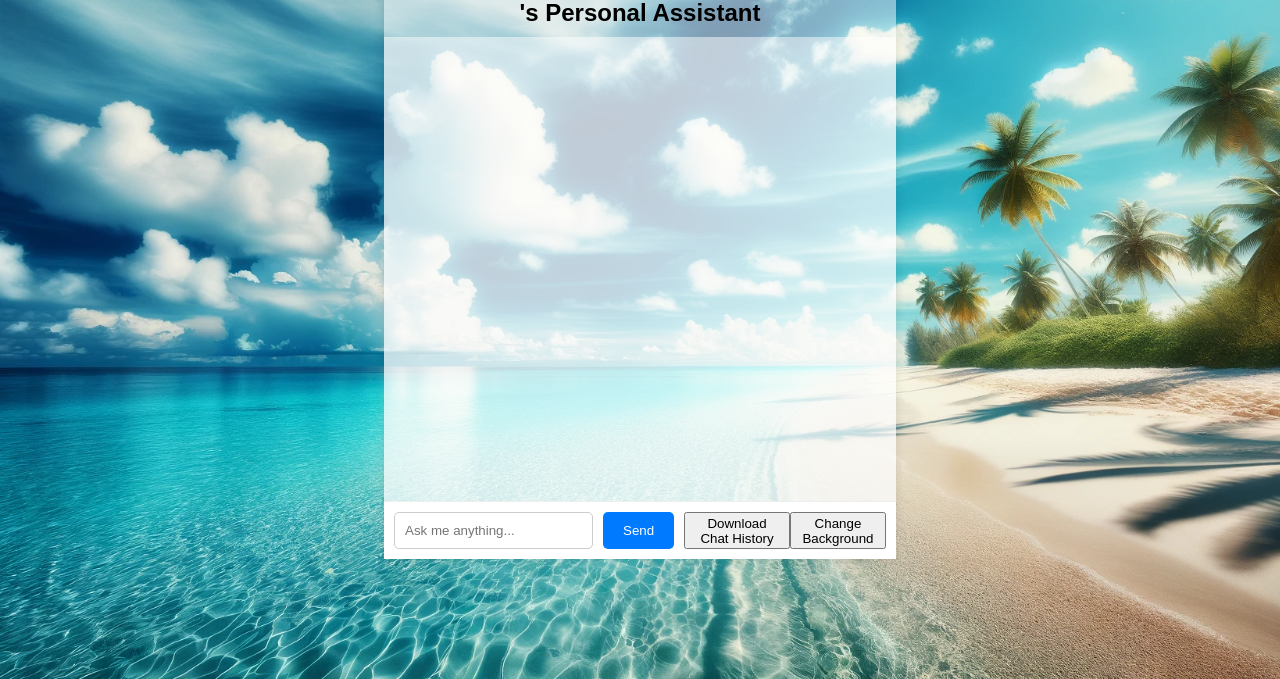
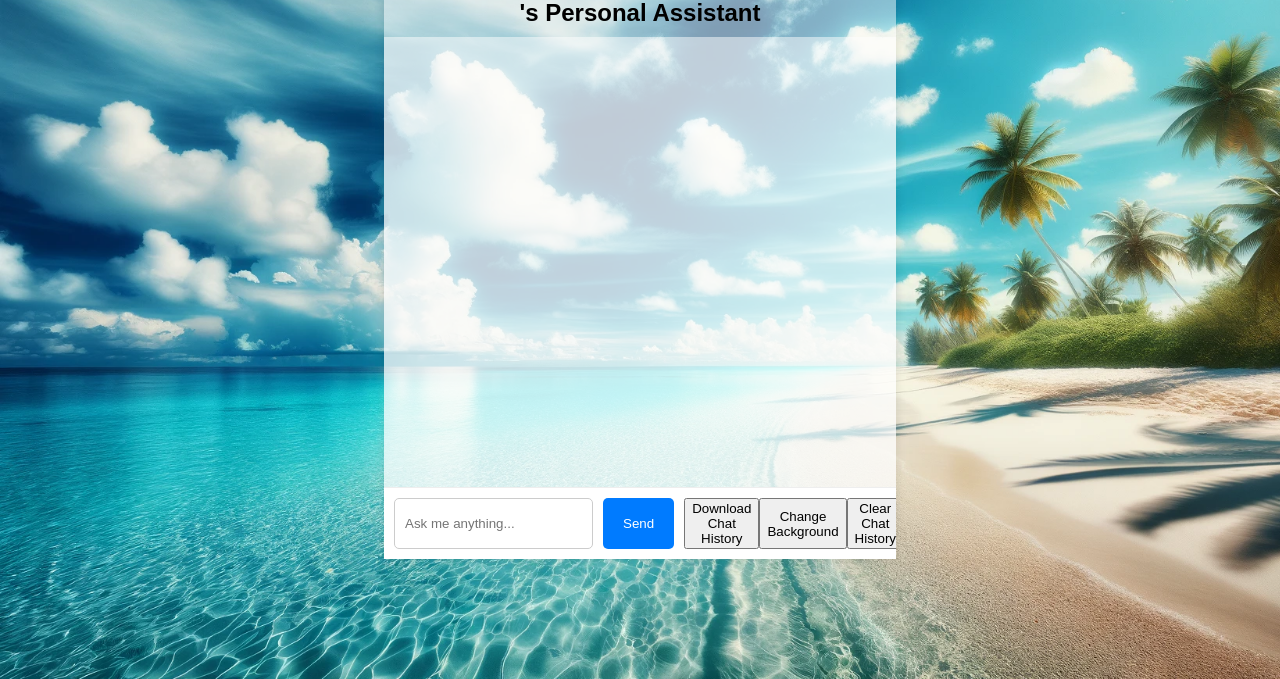
Before and after one commit to MeNicefellow/DrNiceFellow-s_Chat_WebUI, a Flask app: page / in a window 1280 px wide. Shown: the part 121-800 px from the top of the page. Run offline with Flask 3, Linux system fonts and the light colour scheme; parts of the project's set-up code (start-up, migrations or seed data) failed here and were passed over.

Commit message:
Add clear history button

```diff
--- a/app.py
+++ b/app.py
@@ -19,6 +19,11 @@ host = cfg['host']
 # Configure server-side session
 app.config["SESSION_PERMANENT"] = False
 app.config["SESSION_TYPE"] = "filesystem"
+session_dir = os.path.join(app.instance_path, 'session')
+if not os.path.exists(session_dir):
+    os.makedirs(session_dir)
+print("session_dir:",session_dir)
+app.config["SESSION_FILE_DIR"] = session_dir
 Session(app)
 
 from flask import make_response
@@ -52,10 +57,6 @@ def home():
     # Initialize chat history for new session
     if 'chat_history' not in session:
         session['chat_history'] = []
-    if 'user' not in session:
-        session['user'] = []
-    if 'assistant' not in session:
-        session['assistant'] = []
     title = user+"'s Personal Assistant"  # Replace 'xx' with the desired name
     return render_template('index.html', title=title)
 
@@ -63,12 +64,21 @@ def home():
 def ask():
     data = request.json
     question = data['question']
+    print(request.headers)
 
     if question == 'clear':
         session['chat_history'] = []
         session['user'] = []
         session['assistant'] = []
         return jsonify({'answer': 'Chat history cleared!'})
+
+
+    if 'chat_history' not in session:
+        session['chat_history'] = []
+    if 'user' not in session:
+        session['user'] = []
+    if 'assistant' not in session:
+        session['assistant'] = []
 
 
     max_tokens = 1024
@@ -80,6 +90,9 @@ def ask():
     inst_end = "[/INST]"
     prompt = ''.join(session['chat_history'])+'[INST]'+question+'[/INST]'
     print("prompt:",prompt)
+    print("chat_history:",session['chat_history'])
+    print("user:",session['user'])
+    print("assistant:",session['assistant'])
 
     payload = {
         "prompt": prompt,
@@ -116,6 +129,7 @@ def ask():
         session['chat_history'].append(prompt+answer)
         session['user'].append(question)
         session['assistant'].append(answer)
+        print("session data:",session['chat_history'])
         return jsonify({'answer': answer})
     else:
         return jsonify({'error': 'Failed to fetch response from OpenAI'}), 500
--- a/static/js/chat.js
+++ b/static/js/chat.js
@@ -27,7 +27,20 @@ function sendMessage() {
         });
     }
 }
-
+document.getElementById('clear-btn').addEventListener('click', function() {
+    fetch('/ask', {
+        method: 'POST',
+        headers: {
+            'Content-Type': 'application/json'
+        },
+        body: JSON.stringify({ question: 'clear' })
+    })
+    .then(response => response.json())
+    .then(data => {
+        // Clear the chat box
+        document.getElementById('chat-box').innerHTML = '';
+    });
+});
 
 document.getElementById('chat-input').addEventListener('keydown', function(event) {
     if (event.keyCode === 13) {
--- a/templates/index.html
+++ b/templates/index.html
@@ -16,6 +16,7 @@
             <button id="send-btn" onclick="sendMessage()">Send</button>
             <button onclick="window.location.href='{{ url_for('download_chat_history') }}'" id="download-btn">Download Chat History</button>
             <button id="change-background">Change Background</button>
+            <button id="clear-btn">Clear Chat History</button>
         </div>
     </div>
 </body>
```
